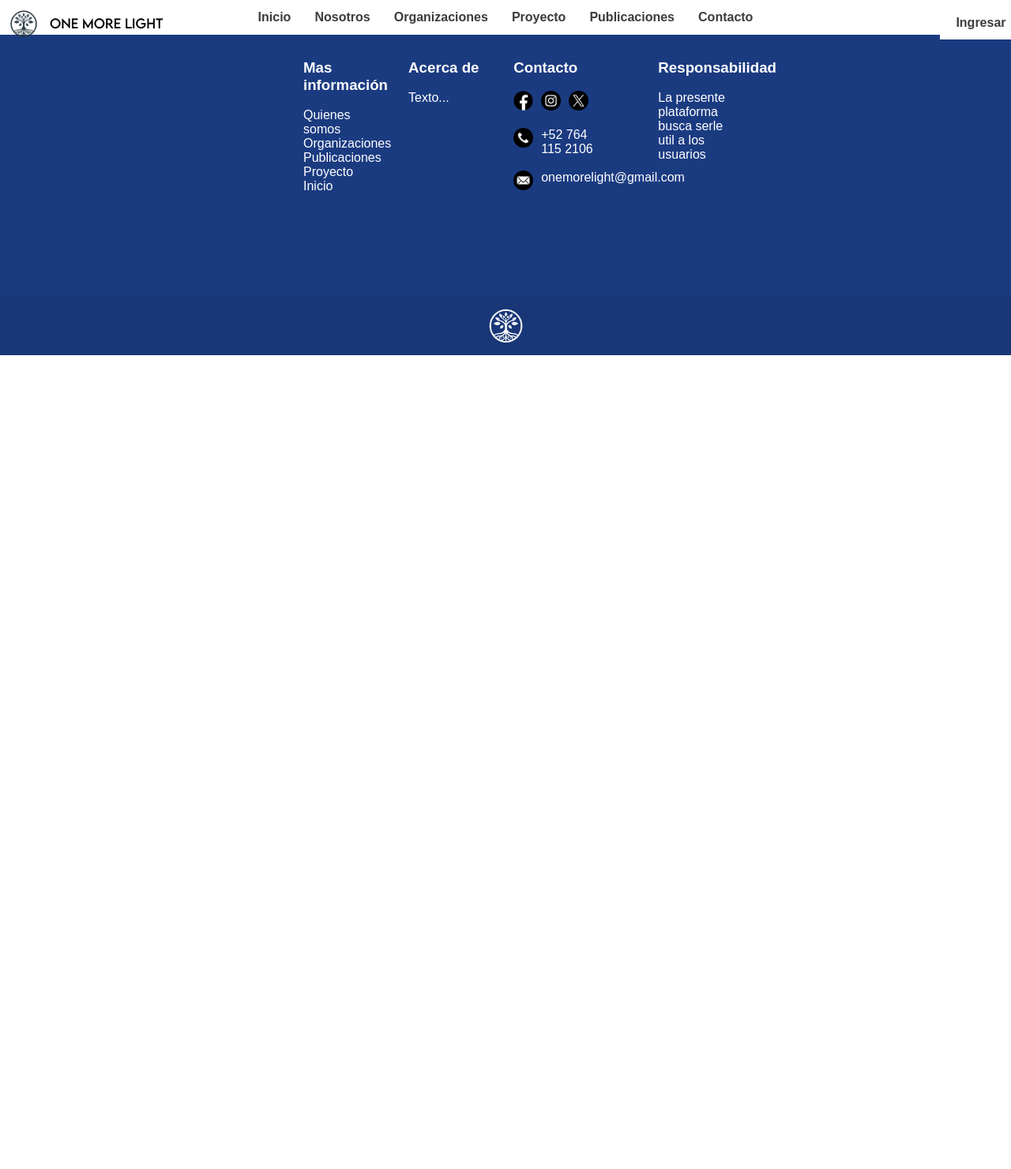
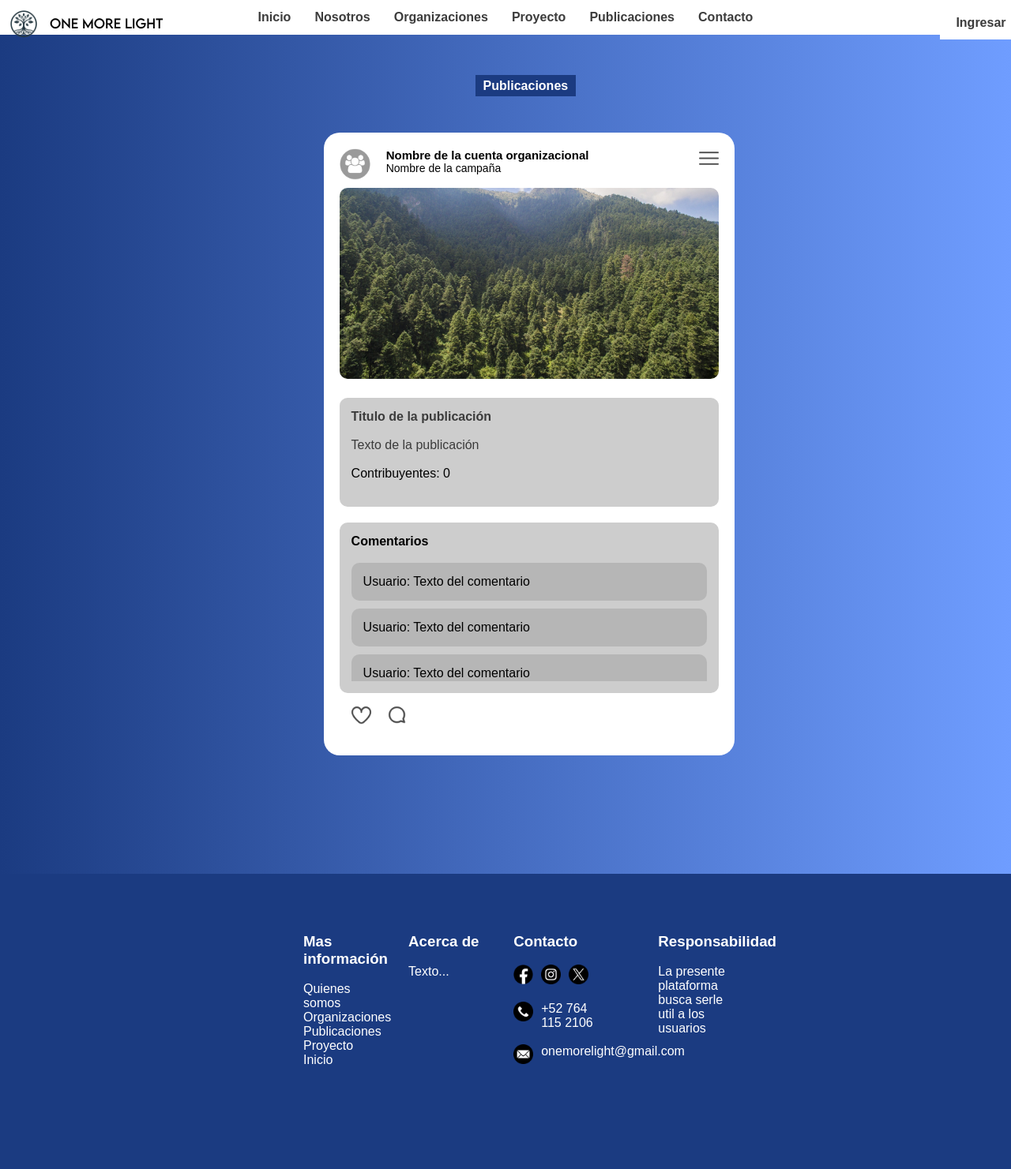
Before and after one commit to DiegoMiguel04/Proyecto---One-More-Light, a PHP site: page /HTML/publicaciones.html in a window 1280 px wide. Shown: the top 1481 px of the page at 79% size. Before the commit the page ends 450 px from the top, so only its background shows below. Run offline with PHP 8.4, Linux system fonts and the light colour scheme.

Commit message:
Añadidos a Frontend
Se modificaron/añadieron archivos HTML, CSS, JS y assets para la adición de contenido relacionado con las publicaciones de la plataforma web

```diff
--- a/Frontend/CSS/publicaciones.css
+++ b/Frontend/CSS/publicaciones.css
@@ -1,196 +1,65 @@
 * {
     padding: 0px;
 }
-
-
-
-/*Modal de login*/
-.modalmask {
-    position: fixed;
-    top: 0;
-    right: 0;
-    bottom: 0;
-    left: 0;
-    background: rgba(0, 0, 0,0.8);
-    z-index: 99;
-    opacity: 0;
-    -webkit-transition: opacity 1s ease-in;
-    -moz-transition: opacity 1s ease-in;
-    transition: opacity 1s ease-in;
-    pointer-events: none;
-    color: #393939;
+h5 {
+    font-size: 15px;
 }
-.modalmask {
-    position: fixed;
-    top: 0;
-    right: 0;
-    bottom: 0;
-    left: 0;
-    background: rgba(0, 0, 0,0.8);
-    z-index: 99;
-    opacity: 0;
-    -webkit-transition: opacity 1s ease-in;
-    -moz-transition: opacity 1s ease-in;
-    transition: opacity 1s ease-in;
-    pointer-events: none;
-    color: #393939;
+.cont_publicacion {
+    width: 50%;
+    margin-left: 32%;
 }
-.modalmask:target {
-    opacity: 1;
-    pointer-events: auto;
+.publicacion {
+    background-color: #fff;
+    border-radius: 20px;
+    width: 75%;
+    min-height: 600px;
+    padding: 20px;
 }
-.modalbox {
-    width: 800px;
-    position: relative;
-    padding: 40px 0px 20px 60px;
-    background: #fff;
-    border-radius: 50px;
-    -webkit-transition: all 500ms ease-in;
-    -moz-transition: all 500ms ease-in;
-    transition: all 500ms ease-in;
-    overflow-x: hidden;
+.publicacion_barra_superior {
+    display: flex;
+    justify-content: space-between;
+    padding: 0px 0px 10px 0px;
 }
-.modalbox_der {
-    position: absolute;
-    top: 0;
-    left: 52%;
-    background: linear-gradient(45deg, #77cdff, #37b6ff, #0051ff);
-    min-width: 600px;
-    height: 100%;
-    border-radius: 50px 0px 0px 50px;
+.img_publicacion {
+    width:100%;
+    height:auto;
+    border-radius: 10px;
 }
-.movedown {
-    margin: 0 auto;
-}
-.modalmask:target .movedown {
-    margin: 10% auto;
-}
-.close {
-    color: #ffffff;
-    line-height: 25px;
-    position: absolute;
-    right: 30px;
-    text-align: center;
-    top: 25px;
-    width: 24px;
-    text-decoration: none;
-    font-weight: bold;
-    border-radius: 5px;
-    z-index: 99;
-}
-.close:hover {
-    background: #f2f2f2;
-    color: #222;
-}
-.boton {
-    background: rgb(0, 132, 255);
-    margin-left: 30px;
-    margin-top: 20px;
-    text-decoration: none;
-    border-radius: 5px;
-    color: white;
-    padding: 8px;
-    transition: 0.3s;
-}
-.boton:hover {
-    background: rgb(127, 193, 255);
-    transform: scale(1.1)
-}
-.filas_form {
+.subcont_publi {
     display: flex;
 }
-.filas_form2 {
-    display: block;
+.contenido_publicacion, .comentarios_publicacion {
+
+    background-color: #cdcdcd;
+    border-radius: 10px;
+    padding: 15px;
+    margin-top: 20px;
 }
-.input1 {
-    width: 125px;
-    padding: 7px 20px;
-    border-radius: 30px;
-    margin-right: 10px;
-    border: 1px solid rgb(159, 159, 159);
+.publicacion_barra_inferior {
+    display: flex;
+    padding: 15px;
+    gap: 20px;
 }
-.input2 {
-    width: 300px;
-    padding: 7px 20px;
-    border-radius: 30px;
-    border: 1px solid rgb(159, 159, 159);
+#texto_publicacion, #titulo_publicacion {
+    color: #3b3b3b;
 }
-.r_h4 {
-    margin-bottom: 8px;
-    font-weight: 4;
+#comentario {
+    border-radius: 10px;
+    padding: 15px;
+    background-color: #b6b6b6;
+    margin-bottom: 10px;
 }
-.parrafo {
-    margin-bottom: 30px;
-    margin-top: -15px;
-    margin-left: -10px;
-    margin-right: 10px;
+#contenedor_comentarios {
+    overflow: auto;
+    max-height: 150px;
 }
-#boton1 {
-    background: rgb(0, 132, 255);
-    margin-top: 40px;
-    margin-right: 20px;
-    text-decoration: none;
-    border-radius: 8px;
-    color: white;
-    padding: 8px 20px;
-    border: 0;
-    transition: 0.3s;
+#titulo {
+    color: #fff;
+    margin-left: 47%;
 }
-#boton2 {
-    background: rgb(255, 0, 34);
-    text-decoration: none;
-    border-radius: 8px;
-    color: white;
-    padding: 8px 15px;
-    border: 0;
-    transition: 0.3s;
+#nombre_cuenta_publicacion {
+    font-size: 15px;
 }
-#boton3 {
-    background: rgb(255, 255, 255);
-    text-decoration: none;
-    border-radius: 8px;
-    color: black;
-    padding: 8px 15px;
-    border: 0;
-    transition: 0.3s;
-    margin-top: 30px;
+#nombre_campaña_publicacion {
+    font-size: 14px;
 }
-#boton1:hover {
-    background: rgb(127, 193, 255);
-    transform: scale(1.05);
-    cursor: pointer;
-}
-#boton2:hover {
-    background: rgb(255, 127, 144);
-    transform: scale(1.05);
-    cursor: pointer;
-}
-#boton3:hover {
-    background: rgb(0, 128, 255);
-    transform: scale(1.05);
-    color: white;
-    cursor: pointer;
-}
-#log_title {
-    margin-left: 18%;
-    margin-top: 30%;
-    color: white;
-}
-#log_conte {
-    position: absolute;
-    color: white;
-    top: 45%;
-    left: 85px;
-    max-width: 250px;
-    text-align: center;
-}
-@keyframes move {
-    0%, 49.99% {
-        opacity: 0;
-        z-index: 1;
-    }
-    50%, 100% {
-        opacity: 1;
-        z-index: 5;
-    }
-}
--- a/Frontend/HTML/publicaciones.html
+++ b/Frontend/HTML/publicaciones.html
@@ -29,95 +29,46 @@
 
 
     <main>
-         <!-- Modal de login -->
-        <div id="modal_register" class="modalmask">
-            <div class="modalbox movedown">
-                <a href="#close" title="Cerrar" class="close">🗙</a>
-                <img src="/Frontend/assets/images/logo1.png" alt="logo" class="logo1">
-                <h2 style="margin-left: 10%; margin-top: 5%; font-size: 30px;">Registrarse</h2>
-                <div style="min-height: 50px;"></div>
-                <form  action="">
-                    <div class="filas_form">
-                        <div class="parrafo">
-                            <h4 class="r_h4">Nombre</h4>
-                            <input type="text" class="input2" placeholder="Nombre de usuario" required>
+        <div class="fondo_gradiente">
+            <div style="padding-top: 100px;"></div>
+            <b id="titulo">Publicaciones</b>
+            <div style="padding-top: 50px;"></div>
+            <div class="cont_publicacion">
+                <div class="publicacion">
+                    <div class="publicacion_barra_superior">
+                        <div class="subcont_publi">
+                            <img id="foto_org_publicacion" src="/Frontend/assets/images/FotoOrg_Default.png" width="40px" height="40px">
+                            <div style="width: 20px;"></div>
+                            <div>
+                                <h5 id="nombre_cuenta_publicacion">Nombre de la cuenta organizacional</h5>
+                                <p id="nombre_campaña_publicacion">Nombre de la campaña</p>
+                            </div>
+                        </div>
+                        <a href="#"><img src="/Frontend/assets/icons/menu_opciones.png" width="25px" height="25px" style="opacity: 0.7;"></a>
+                    </div>
+                    <img src="/Frontend/assets/images/banner1.jpg" class="img_publicacion">
+                    <div class="contenido_publicacion">
+                        <h4 id="titulo_publicacion">Titulo de la publicación</h4><br>
+                        <p id="texto_publicacion">Texto de la publicación</p><br>
+                        <p>Contribuyentes: <a id="numero_contribuyentes_publi">0</a></p><br>
+                    </div>
+                    <div class="comentarios_publicacion">
+                        <p style="font-weight: bold;">Comentarios</p><br>
+                        <div id="contenedor_comentarios">
+                            <div id="comentario"><a id="nombre_usuario">Usuario</a>: <a id="texto_comentario">Texto del comentario</a></div>
+                            <div id="comentario"><a id="nombre_usuario">Usuario</a>: <a id="texto_comentario">Texto del comentario</a></div>
+                            <div id="comentario"><a id="nombre_usuario">Usuario</a>: <a id="texto_comentario">Texto del comentario</a></div>
+                            <div id="comentario"><a id="nombre_usuario">Usuario</a>: <a id="texto_comentario">Texto del comentario</a></div>
+                            <div id="comentario"><a id="nombre_usuario">Usuario</a>: <a id="texto_comentario">Texto del comentario</a></div>
                         </div>
                     </div>
-                    <div class="filas_form">
-                        <div class="parrafo">
-                            <h4 class="r_h4">Email</h4>
-                            <input type="email" class="input2" placeholder="user@gmail.com" required>
-                        </div>
-                    </div>
-                    <div class="filas_form">
-                        <div class="parrafo">
-                            <h4 class="r_h4">Contraseña</h4>
-                            <input type="text" class="input2" placeholder="********" required>
-                        </div>
-                    </div>
-                    <div style="min-height: 30px;"></div>
-                    <div class="filas_form">
-                        <div class="parrafo">
-                            <input type="submit" id="boton1" value="Registrarse">
-                            <button id="boton2">⊘ Cancelar</button>
-                        </div>
-                    </div>
-                </form>
-                <div class="modalbox_der">
-                    <div id="log_title">
-                        <h2 style="font-size: 30px;">Iniciar sesión</h2>
-                    </div>
-                    <div id="log_conte">
-                        <p>¿Ya tienes una cuenta registrada? ¡Inicia sesión!</p>
-                        <div style="height: 30px;"></div>
-                        <a href="#modal_login" title="Iniciar sesion" id="boton3">Iniciar sesión</a>
+                    <div class="publicacion_barra_inferior">
+                        <a href="#"><img src="/Frontend/assets/icons/corazon.png" width="25px" height="25px" style="opacity: 0.7;"></a>
+                        <a href="#"><img src="/Frontend/assets/icons/comentarios.png" width="25px" height="25px" style="opacity: 0.7;"></a>
                     </div>
                 </div>
             </div>
         </div>
-        <!-- Modal de registro -->
-        <div id="modal_login" class="modalmask">
-            <div class="modalbox movedown">
-                <a href="#close" title="Cerrar" class="close">🗙</a>
-                <img src="/Frontend/assets/images/logo1.png" alt="logo" class="logo1">
-                <h2 style="margin-left: 10%; margin-top: 5%; font-size: 30px;">Iniciar sesión</h2>
-                <div style="min-height: 50px;"></div>
-                <form  action="">
-                    <div class="filas_form">
-                        <div class="parrafo">
-                            <h4 class="r_h4">Email</h4>
-                            <input type="email" class="input2" placeholder="user@gmail.com" required>
-                        </div>
-                    </div>
-                    <div class="filas_form">
-                        <div class="parrafo">
-                            <h4 class="r_h4">Contraseña</h4>
-                            <input type="text" class="input2" placeholder="********" required>
-                        </div>
-                    </div>
-                    <div style="min-height: 100px;"></div>
-                    <div class="filas_form">
-                        <div class="parrafo">
-                            <input type="submit" id="boton1" value="Iniciar sesión">
-                            <button id="boton2">⊘ Cancelar</button>
-                        </div>
-                    </div>
-                </form>
-                <div class="modalbox_der">
-                    <div id="log_title">
-                        <h2 style="font-size: 30px; margin-left: 18px;">Registrarse</h2>
-                    </div>
-                    <div id="log_conte" style="margin-top: -20px;">
-                        <p>¿No tienes una cuenta? ¡Registrate!</p>
-                        <div style="height: 30px;"></div>
-                        <a href="#modal_register" title="Registrarse" id="boton3">Registrarse</a>
-                    </div>
-                </div>
-            </div>
-        </div>
-
-
-
     </main>
 
 
```
Also changed, not shown: Frontend/assets/icons/comentarios.png (added), Frontend/assets/icons/corazon.png (added), Frontend/assets/icons/guardar_publicacion.png (added), Frontend/assets/icons/menu_opciones.png (added).
